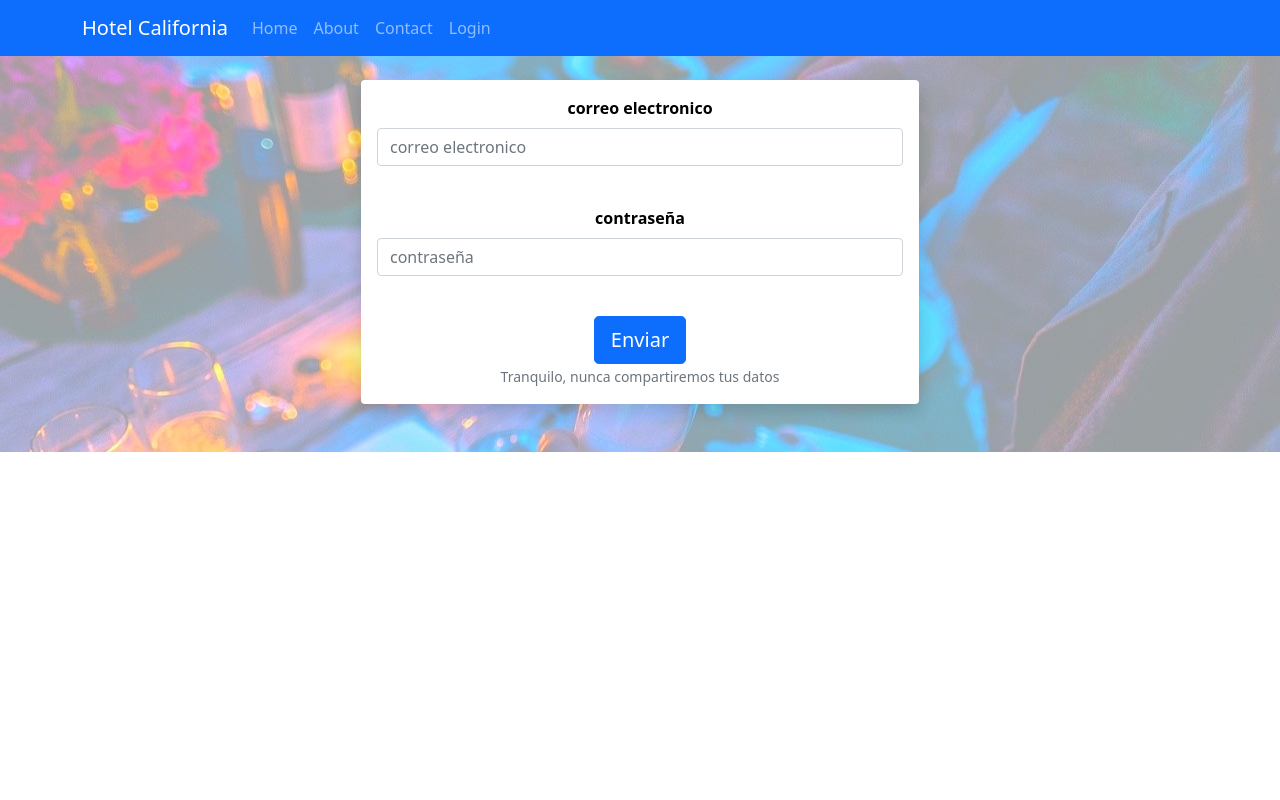
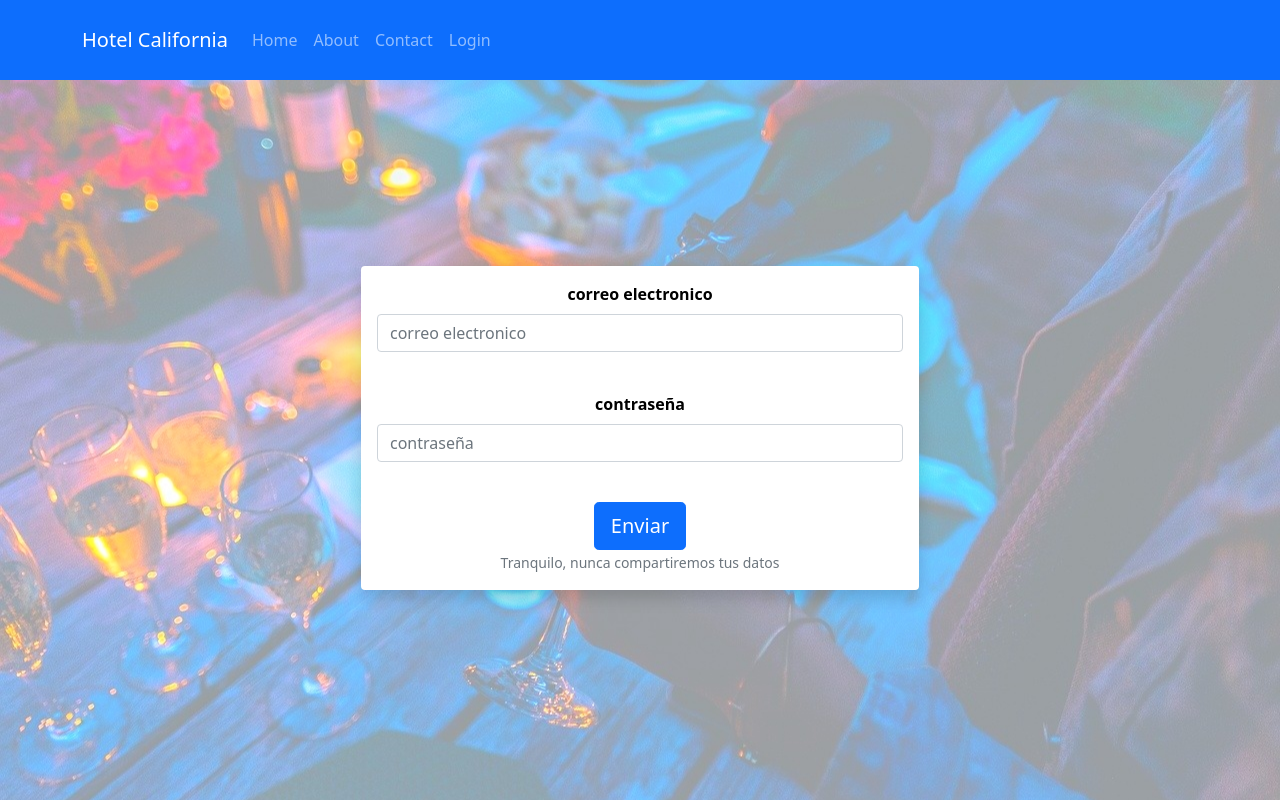
Before and after one commit to diegonicita/react-challenge-alkemy, a React (Create React App) app: page /login in a window 1280 px wide. Built offline with nearby package versions, Linux system fonts and the light colour scheme; no server answers.

Commit message:
ajustando tamaños de fondo

```diff
--- a/src/Components/Login/Login.css
+++ b/src/Components/Login/Login.css
@@ -1,15 +1,15 @@
+.login_body {
+  width: auto;
+  height: auto;
+  background-size: cover;
+  background: url("/public/celebration-white.jpg") fixed center;
+  user-select: none;
+  margin: 0;
+}
+
 .login_form_container {
-    height: 100%;
-    display: flex;
-    align-items: center;
-    justify-content: center;
-  }
-
-  .login_body {
-    width: 100%;
-    height: 100%;
-    background-size: cover;
-    background: url("/public/celebration-white.jpg") fixed center;
-    user-select: none;
-    margin: 0;
-  }
+  height: 87vh;
+  display: flex;
+  align-items: center;
+  justify-content: center;
+}
--- /dev/null
+++ b/src/Components/Navbar/MyNavbar.css
@@ -0,0 +1,6 @@
+.navbar_container {
+    height: 10vh;
+    display: flex;
+    align-items: center;
+    justify-content: center;
+  }
--- a/src/Components/Navbar/MyNavbar.js
+++ b/src/Components/Navbar/MyNavbar.js
@@ -5,27 +5,47 @@ import Navbar from "react-bootstrap/Navbar";
 import Container from "react-bootstrap/Container";
 import { AuthContext } from "../Context/UserContextAuth";
 import { useContext } from "react";
+import Swal from "sweetalert2";
+import withReactContent from "sweetalert2-react-content";
+import "./MyNavbar.css";
 
-function MyNavbar({saveUserEmail, saveApiToken}) {
+function MyNavbar({ saveUserEmail, saveApiToken }) {
+  const { user, apiToken } = useContext(AuthContext);
 
-const { user, apiToken } = useContext(AuthContext);
+  const mySwal = withReactContent(Swal);
 
-function handleLogoutClick ()
-  {
-    saveUserEmail(null);
-    saveApiToken(null);
+  function handleLogoutClick() {
+    mySwal.fire({
+      icon: "success",
+      position: "top-end",
+      title: "Cerrando la sesion...",
+      timer: 1000,
+      showConfirmButton: false,
+      // footer: '<a href="">Why do I have this issue?</a>'
+    });
+
+    setTimeout(() => {
+      saveUserEmail(null);
+      saveApiToken(null);
+    }, 1000);
   }
 
   return (
-    <Navbar bg="primary" variant="dark">
+    <Navbar bg="primary" variant="dark" className="navbar_container">
       <Container>
         <Navbar.Brand href="#">Hotel California</Navbar.Brand>
         <Nav className="me-auto">
           <Nav.Link href="/">Home</Nav.Link>
           <Nav.Link href="/about">About</Nav.Link>
           <Nav.Link href="/contact">Contact</Nav.Link>
-          {!user?<Nav.Link href="/login">Login</Nav.Link>:""}
-          {!user?"":<Nav.Link href="#" onClick={handleLogoutClick}>Logout</Nav.Link>}
+          {!user ? <Nav.Link href="/login">Login</Nav.Link> : ""}
+          {!user ? (
+            ""
+          ) : (
+            <Nav.Link href="#" onClick={handleLogoutClick}>
+              Logout
+            </Nav.Link>
+          )}
         </Nav>
       </Container>
     </Navbar>
```
